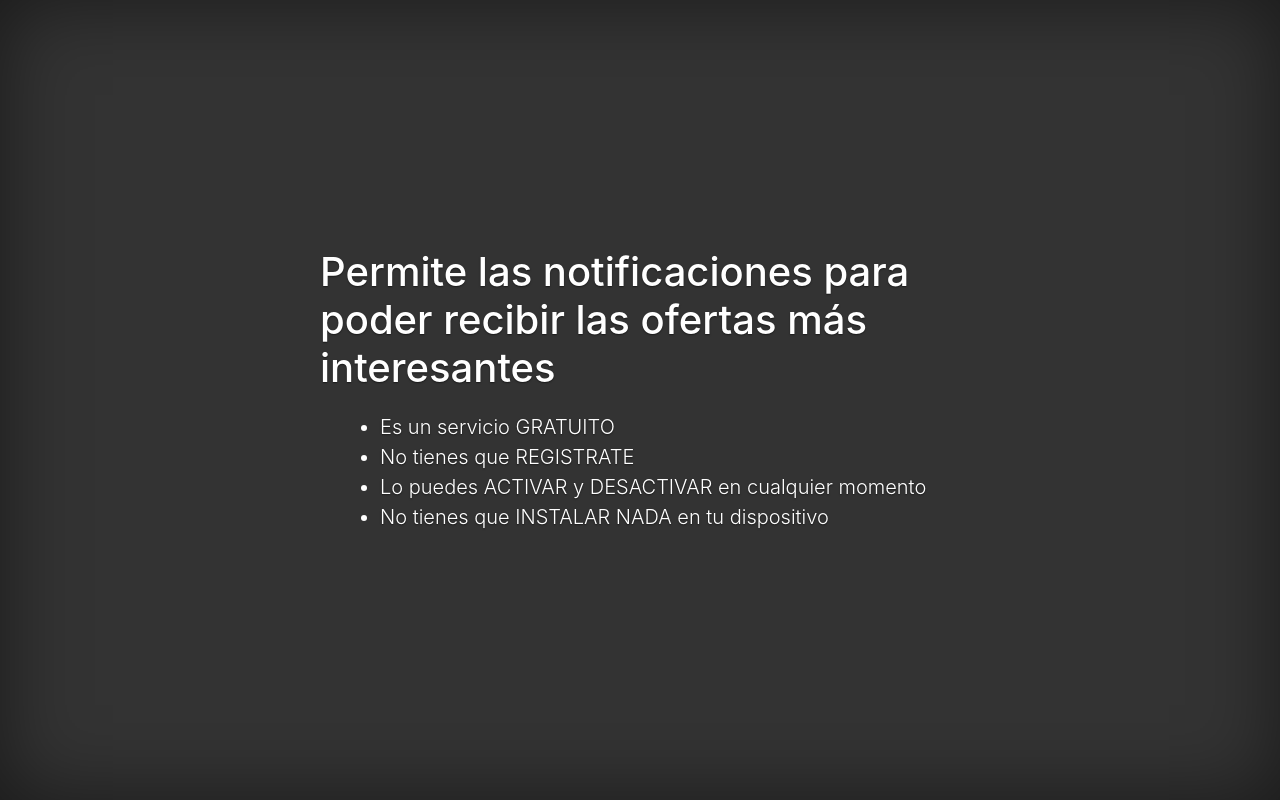
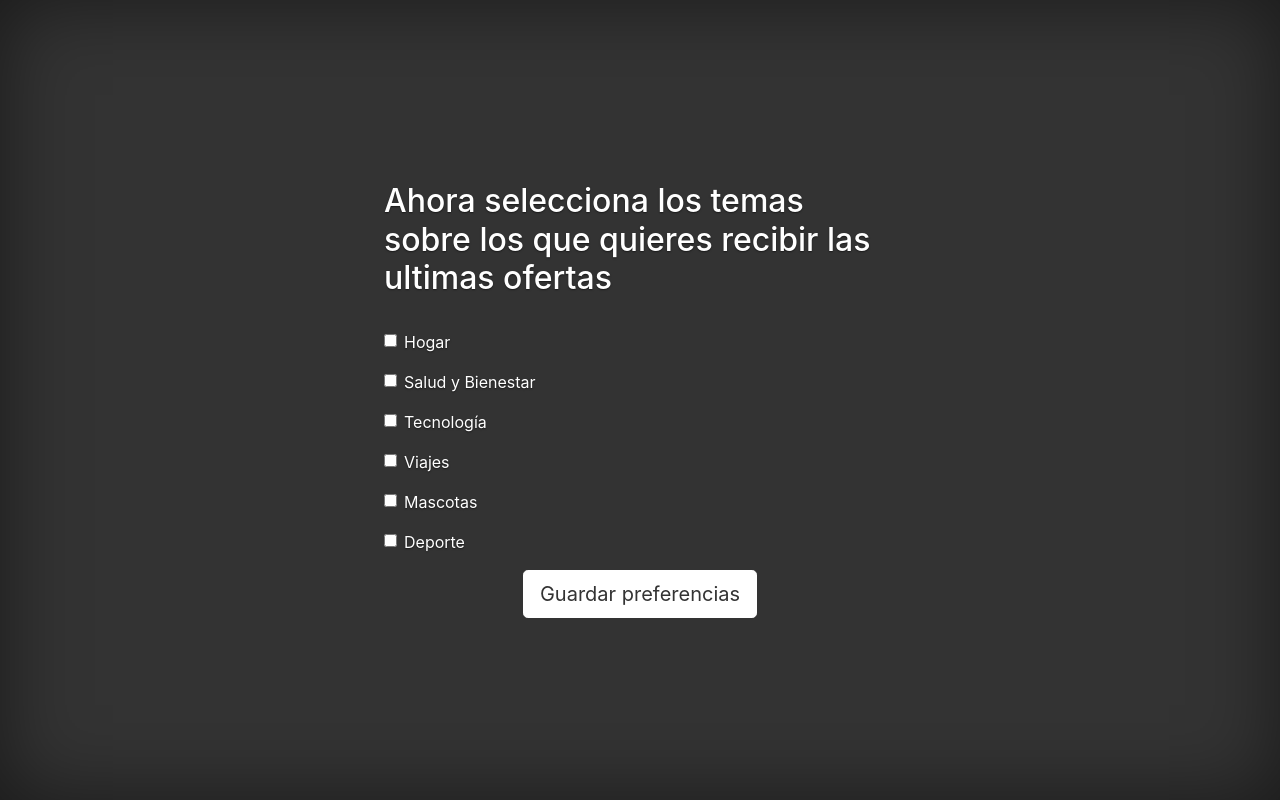
Before and after one commit to 10darts/web-subscription-sample, a website: page index.html in a window 1280 px wide. Drawn offline with nearby package versions, Linux system fonts and the light colour scheme.

Commit message:
send interests

```diff
--- a/css/main.css
+++ b/css/main.css
@@ -47,3 +47,11 @@ body {
 .content-list {
   margin: 1em;
 }
+
+.form {
+  max-width: 32em;
+}
+
+.margin-bottom {
+  margin-bottom: 1em;
+}
--- a/index.html
+++ b/index.html
@@ -11,20 +11,12 @@
     crossorigin="anonymous">
   <link rel="stylesheet" href="./css/main.css">
   <link rel="canonical" href="https://10darts.github.io/publisher-sample/" />
-  <title>Hello, world!</title>
+  <title>Publisher</title>
 </head>
 
 <body>
   <div class="cover-container d-flex w-100 h-100 p-3 mx-auto flex-column">
     <!-- <main role="main" class="inner cover">
-      <h1 class="cover-heading">Cover your page.</h1>
-      <p class="lead">Cover is a one-page template for building simple and beautiful home pages. Download, edit the text, and add your own
-        fullscreen background photo to make it your own.</p>
-      <p class="lead">
-        <a href="#" class="btn btn-lg btn-secondary">Learn more</a>
-      </p>
-    </main> -->
-    <main role="main" class="inner cover">
       <h1 class="cover-heading">Permite las notificaciones para poder recibir las ofertas más interesantes</h1>
       <ul class="lead text-left content-list">
         <li>Es un servicio GRATUITO</li>
@@ -32,7 +24,49 @@
         <li>Lo puedes ACTIVAR y DESACTIVAR en cualquier momento</li>
         <li>No tienes que INSTALAR NADA en tu dispositivo</li>
       </ul>
-    </main>
+    </main> -->
+    <form action="" class="inner cover form" id="interestsForm">
+      <h2 class="cover-heading margin-bottom">Ahora selecciona los temas sobre los que quieres recibir las ultimas ofertas</h2>
+      <div class="form-group form-check">
+        <input class="form-check-input" type="checkbox" value="hogar" id="hogar">
+        <label class="form-check-label" for="hogar">
+          Hogar
+        </label>
+      </div>
+      <div class="form-group form-check">
+        <input class="form-check-input" type="checkbox" value="salud y bienestar" id="salud">
+        <label class="form-check-label" for="salud">
+          Salud y Bienestar
+        </label>
+      </div>
+      <div class="form-group form-check">
+        <input class="form-check-input" type="checkbox" value="tecnologia" id="tecnologia">
+        <label class="form-check-label" for="tecnologia">
+          Tecnología
+        </label>
+      </div>
+      <div class="form-group form-check">
+        <input class="form-check-input" type="checkbox" value="viajes" id="viajes">
+        <label class="form-check-label" for="viajes">
+          Viajes
+        </label>
+      </div>
+      <div class="form-group form-check">
+        <input class="form-check-input" type="checkbox" value="mascotas" id="mascotas">
+        <label class="form-check-label" for="mascotas">
+          Mascotas
+        </label>
+      </div>
+      <div class="form-group form-check">
+        <input class="form-check-input" type="checkbox" value="deporte" id="deporte">
+        <label class="form-check-label" for="deporte">
+          Deporte
+        </label>
+      </div>
+      <div class="text-center">
+        <button button type="submit" class="btn btn-secondary btn-lg">Guardar preferencias</button>
+      </div>
+    </form>
   </div>
 
   <!-- Optional JavaScript -->
--- a/js/main.js
+++ b/js/main.js
@@ -23,4 +23,14 @@ if (from) {
     scope: '/publisher-sample/',
     serviceWorkerPath: '/publisher-sample/'
   });
+
+  $('#interestsForm').on('submit', function(event) {
+    event.preventDefault();
+    var interests = [];
+    $('input:checked').each(function() {
+      interests.push(this.value);
+    });
+    Tendarts.saveKey('interests', interests, 4).then(res => console.log(res));
+    return false;
+  });
 }
```
